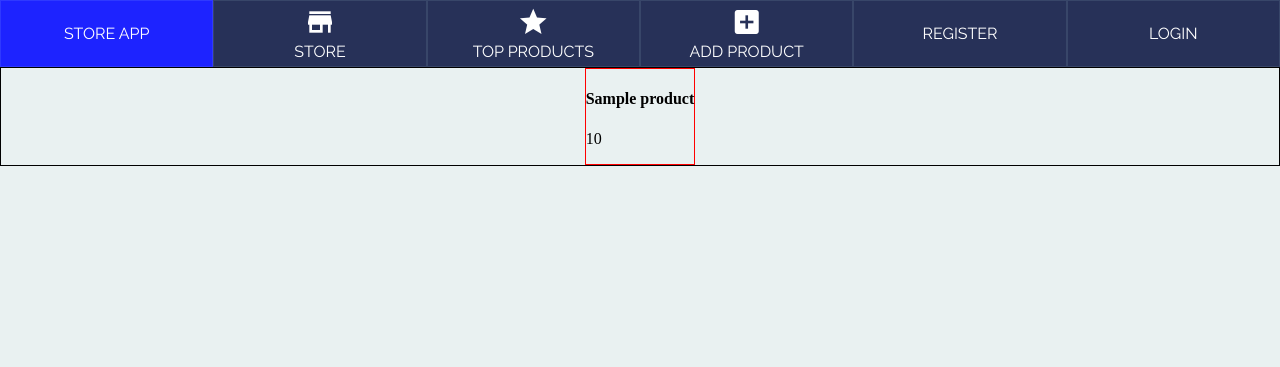
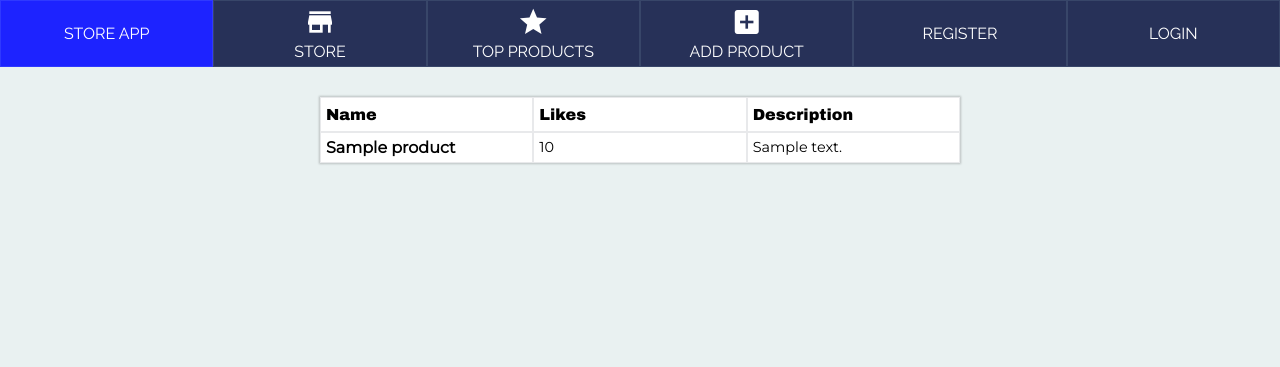
Before and after one commit to german9304/flask-app, a Flask app: template templates/stores/topstores.html in a window 1280 px wide. Shown: the top 367 px of the page. Run offline with Flask 2, Linux system fonts and the light colour scheme; the template is opened without the code that fills it: most values are stand-ins (such as "Sample title", 1, 10 or a date in 2020); parts of the project's set-up code (start-up, migrations or seed data) failed here and were passed over.

```diff
--- a/static/css/stores.css
+++ b/static/css/stores.css
@@ -35,7 +35,7 @@
       display: flex;
       flex-direction: column;
       justify-content: space-between;
-      box-shadow: 0 0 4px 1px rgba(0, 0, 0, 0.1);
+      box-shadow: 0 0 4px 1px rgba(0, 0, 0, 0.2);
       cursor: pointer;
       border: none;
       border-radius: 5px;
@@ -72,7 +72,7 @@
     font-size: 1rem;
     padding: 10px;
     margin: 30px 0 0 0;
-    box-shadow: 0 0 4px 1px rgba(0, 0, 0, 0.1);
+    box-shadow: 0 0 4px 1px rgba(0, 0, 0, 0.2);
     display: flex;
     justify-content: center;
 }
--- a/static/css/style.css
+++ b/static/css/style.css
@@ -4,6 +4,7 @@
   --store-color: white;
   --font-nav: 'Raleway', sans-serif;
   --store-header: 'Archivo Black', sans-serif;
+  --font-store: 'Montserrat', sans-serif;
 }
 * {
   box-sizing: border-box;
--- a/static/css/topstores.css
+++ b/static/css/topstores.css
@@ -1,9 +1,55 @@
 #top-products {
-    border: solid 1px black;
+    /* border: solid 1px black; */
     display: flex;
-    justify-content: center;
+    align-items: center;
+    flex-direction: column;
+    --border-color-products: rgba(179, 181, 190, 0.3);
 }
 
 #top-products > * {
     border: solid 1px red;
 }
+
+.product {
+    display: grid;
+    grid-template-columns: repeat(3, 1fr);
+    margin: 0;
+}
+.product > * {
+    border: solid 1px var(--border-color-products);
+    font-family: var(--font-store);
+    padding: 5px  5px;
+}
+
+.product p {
+    margin: 0;
+    padding:0;
+    font-size: .9rem;
+}
+/* .product h1 {
+    padding: 0;
+    margin: 0;
+    border: solid 1px green;
+} */
+.product-header{
+    margin: 0;
+    padding: 0;
+}
+#product-headers{
+    display: flex;
+}
+#product-headers > * {
+    flex: 1;
+    border: solid 1px  var(--border-color-products);
+    font-family: var(--store-header);
+    padding: 8px 5px;
+}
+
+#products{
+    padding: 0;
+    margin: 30px 0 0 0;
+    width: 50%;
+    border: none;
+    background: #ffffff;
+    box-shadow: 0 0 2px 1px rgba(0, 0, 0, 0.2);
+}
--- a/templates/stores/topstores.html
+++ b/templates/stores/topstores.html
@@ -10,10 +10,22 @@
 {% block main %}
   <section id="top-products">
     <section id="products">
+      <ul id="product-headers">
+        <li class="name">Name</li>
+        <li class="likes">Likes</li>
+        <li class="description">Description</li>
+      </ul>
       {% for product in products %}
         <section class="product">
-          <h1>{{ product.name }}</h1>
-          <p>{{ product.likes }}</p>
+          <header>
+              <h1 class="product-header">{{ product.name }}</h1>
+          </header>
+          <section class="product-likes">
+            <p>{{ product.likes }}</p>
+          </section>
+          <section class="product-description">
+              <p>{{ product.description }}</p>
+          </section>
         </section>
       {% endfor %}
     </section>
```
Also changed, not shown: models/likes.py (added, +32 -0 lines), models/product.py (+6 -2 lines), models/review.py (added, +27 -0 lines), models/user.py (+7 -1 lines).
